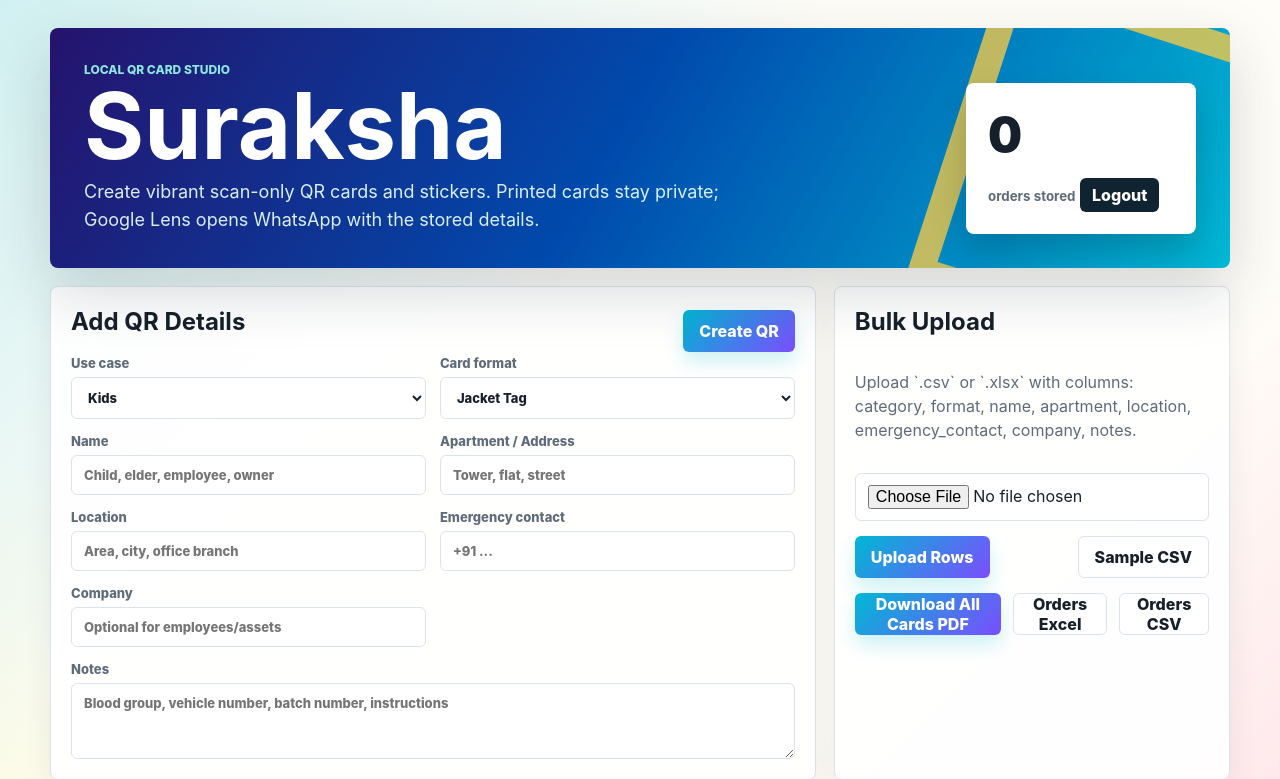
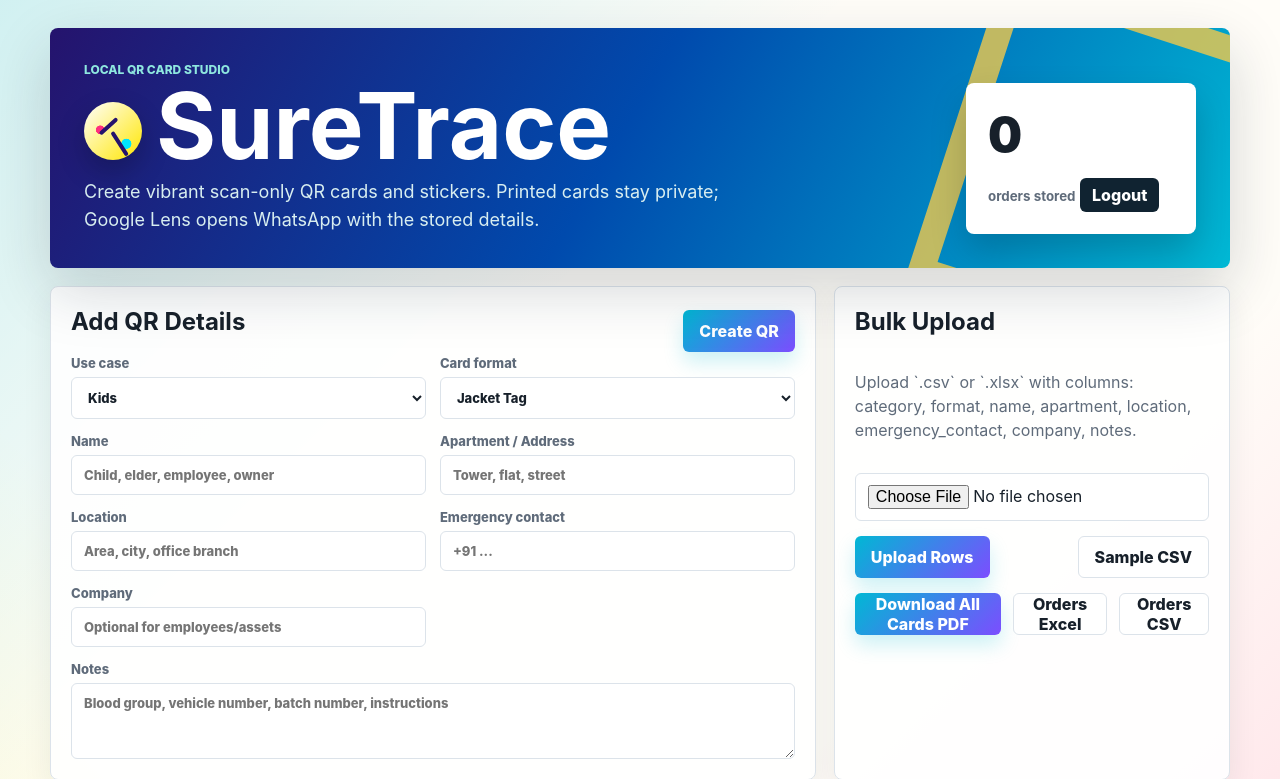
Before and after one commit to nathdiptanu/surakshaApp, a Flask app: page / in a window 1280 px wide. Shown: the top 779 px of the page. Run offline with Flask 3, Linux system fonts and the light colour scheme; the visitor is signed in with stand-in values (Sample User, id 1); data that the repository does not hold is empty.

Commit message:
Rename app to SureTrace and add category icons

```diff
--- a/app.py
+++ b/app.py
@@ -4,6 +4,7 @@
 import io
 import json
 import os
+import shutil
 import sqlite3
 from datetime import datetime
 from pathlib import Path
@@ -23,8 +24,10 @@
 
 ROOT = Path(__file__).resolve().parent
 DATA_DIR = ROOT / "data"
-DB_PATH = DATA_DIR / "suraksha.db"
-APP_NAME = "Suraksha"
+DB_PATH = DATA_DIR / "suretrace.db"
+LEGACY_DB_PATH = DATA_DIR / ("sura" + "ksha.db")
+APP_NAME = "SureTrace"
+APP_CODE_PREFIX = "SRT"
 CONFIG_PATH = ROOT / "instance" / "admin_credentials.json"
 
 CATEGORIES = {
@@ -67,13 +70,13 @@
 
 
 PRIVATE_CONFIG = load_private_config()
-ADMIN_USERNAME = os.environ.get("SURAKSHA_ADMIN_USERNAME") or PRIVATE_CONFIG.get("username")
-ADMIN_PASSWORD = os.environ.get("SURAKSHA_ADMIN_PASSWORD") or PRIVATE_CONFIG.get("password")
-CLEANUP_PASSWORD = os.environ.get("SURAKSHA_CLEANUP_PASSWORD") or PRIVATE_CONFIG.get("cleanup_password") or "bunty"
+ADMIN_USERNAME = os.environ.get("SURETRACE_ADMIN_USERNAME") or PRIVATE_CONFIG.get("username")
+ADMIN_PASSWORD = os.environ.get("SURETRACE_ADMIN_PASSWORD") or PRIVATE_CONFIG.get("password")
+CLEANUP_PASSWORD = os.environ.get("SURETRACE_CLEANUP_PASSWORD") or PRIVATE_CONFIG.get("cleanup_password") or "bunty"
 app.config["SECRET_KEY"] = (
-    os.environ.get("SURAKSHA_SECRET_KEY")
+    os.environ.get("SURETRACE_SECRET_KEY")
     or PRIVATE_CONFIG.get("secret_key")
-    or "suraksha-dev-session-change-before-hosting"
+    or "suretrace-dev-session-change-before-hosting"
 )
 
 
@@ -92,6 +95,8 @@
 
 def db() -> sqlite3.Connection:
     DATA_DIR.mkdir(exist_ok=True)
+    if LEGACY_DB_PATH.exists() and not DB_PATH.exists():
+        shutil.copy2(LEGACY_DB_PATH, DB_PATH)
     conn = sqlite3.connect(DB_PATH)
     conn.row_factory = sqlite3.Row
     return conn
@@ -161,7 +166,7 @@
 
 def whatsapp_message(record: dict) -> str:
     lines = [
-        "Suraksha QR scanned",
+        "SureTrace QR scanned",
         f"ID: {record.get('code', '')}",
         f"Use case: {CATEGORIES.get(record.get('category'), CATEGORIES['other'])['label']}",
         f"Name: {record.get('name', '')}",
@@ -198,7 +203,7 @@
     errors = validate_record(record)
     if errors:
         raise ValueError(", ".join(errors))
-    record["code"] = f"SRK-{datetime.now():%Y%m%d}-{uuid4().hex[:8].upper()}"
+    record["code"] = f"{APP_CODE_PREFIX}-{datetime.now():%Y%m%d}-{uuid4().hex[:8].upper()}"
     record["created_at"] = datetime.now().isoformat(timespec="seconds")
     with db() as conn:
         cur = conn.execute(
@@ -254,9 +259,11 @@
 
     pdf.setFillColor(colors.white)
     pdf.setFont("Helvetica-Bold", 13)
-    pdf.drawString(x + 5 * mm, y + height - 9 * mm, APP_NAME)
+    draw_pdf_logo(pdf, x + 5 * mm, y + height - 10.5 * mm, 6 * mm)
+    pdf.drawString(x + 13 * mm, y + height - 9 * mm, APP_NAME)
     pdf.setFont("Helvetica", 7)
     pdf.drawRightString(x + width - 5 * mm, y + height - 9 * mm, style["label"].upper())
+    draw_pdf_category_icon(pdf, record["category"], x + width - 13 * mm, y + height - 12.5 * mm, 5 * mm)
 
     qr_img = make_qr_image(record)
     qr_size = min(width * 0.43, height * 0.52)
@@ -292,6 +299,53 @@
         pdf.circle(x + width / 2, y + height / 2, width / 2, stroke=1, fill=0)
     else:
         pdf.roundRect(x, y, width, height, 8, stroke=1, fill=0)
+
+
+def draw_pdf_logo(pdf: canvas.Canvas, x: float, y: float, size: float) -> None:
+    pdf.saveState()
+    pdf.setFillColor(colors.white)
+    pdf.circle(x + size / 2, y + size / 2, size / 2, stroke=0, fill=1)
+    pdf.setStrokeColor(colors.HexColor("#25136d"))
+    pdf.setLineWidth(1.2)
+    pdf.line(x + size * 0.28, y + size * 0.46, x + size * 0.47, y + size * 0.28)
+    pdf.line(x + size * 0.47, y + size * 0.28, x + size * 0.74, y + size * 0.72)
+    pdf.setFillColor(colors.HexColor("#ff2f7d"))
+    pdf.circle(x + size * 0.28, y + size * 0.46, size * 0.09, stroke=0, fill=1)
+    pdf.setFillColor(colors.HexColor("#00b8d4"))
+    pdf.circle(x + size * 0.74, y + size * 0.72, size * 0.09, stroke=0, fill=1)
+    pdf.restoreState()
+
+
+def draw_pdf_category_icon(pdf: canvas.Canvas, category: str, x: float, y: float, size: float) -> None:
+    pdf.saveState()
+    pdf.setFillColor(colors.white)
+    pdf.roundRect(x, y, size, size, 2, stroke=0, fill=1)
+    pdf.setFillColor(colors.HexColor("#17202a"))
+    if category == "car":
+        pdf.roundRect(x + size * 0.18, y + size * 0.38, size * 0.64, size * 0.24, 2, stroke=0, fill=1)
+        pdf.rect(x + size * 0.32, y + size * 0.58, size * 0.28, size * 0.14, stroke=0, fill=1)
+        pdf.circle(x + size * 0.3, y + size * 0.32, size * 0.08, stroke=0, fill=1)
+        pdf.circle(x + size * 0.7, y + size * 0.32, size * 0.08, stroke=0, fill=1)
+    elif category == "bike":
+        pdf.circle(x + size * 0.28, y + size * 0.34, size * 0.11, stroke=1, fill=0)
+        pdf.circle(x + size * 0.72, y + size * 0.34, size * 0.11, stroke=1, fill=0)
+        pdf.line(x + size * 0.28, y + size * 0.34, x + size * 0.5, y + size * 0.55)
+        pdf.line(x + size * 0.5, y + size * 0.55, x + size * 0.72, y + size * 0.34)
+    elif category == "kids":
+        pdf.circle(x + size * 0.5, y + size * 0.62, size * 0.16, stroke=0, fill=1)
+        pdf.roundRect(x + size * 0.28, y + size * 0.2, size * 0.44, size * 0.28, 3, stroke=0, fill=1)
+    elif category == "elderly":
+        pdf.circle(x + size * 0.42, y + size * 0.66, size * 0.12, stroke=0, fill=1)
+        pdf.line(x + size * 0.42, y + size * 0.54, x + size * 0.42, y + size * 0.28)
+        pdf.line(x + size * 0.55, y + size * 0.5, x + size * 0.74, y + size * 0.2)
+    elif category == "employee":
+        pdf.roundRect(x + size * 0.25, y + size * 0.18, size * 0.5, size * 0.62, 2, stroke=1, fill=0)
+        pdf.circle(x + size * 0.5, y + size * 0.58, size * 0.09, stroke=0, fill=1)
+        pdf.rect(x + size * 0.37, y + size * 0.32, size * 0.26, size * 0.08, stroke=0, fill=1)
+    else:
+        pdf.circle(x + size * 0.5, y + size * 0.5, size * 0.2, stroke=1, fill=0)
+        pdf.line(x + size * 0.65, y + size * 0.35, x + size * 0.82, y + size * 0.18)
+    pdf.restoreState()
 
 
 def build_pdf(records: list[dict]) -> io.BytesIO:
@@ -407,7 +461,7 @@
         build_pdf(records),
         mimetype="application/pdf",
         as_attachment=True,
-        download_name=f"suraksha_qr_cards_{datetime.now():%Y%m%d_%H%M}.pdf",
+        download_name=f"suretrace_qr_cards_{datetime.now():%Y%m%d_%H%M}.pdf",
     )
 
 
@@ -421,7 +475,7 @@
     return Response(
         output.getvalue(),
         mimetype="text/csv",
-        headers={"Content-Disposition": "attachment; filename=suraksha_orders.csv"},
+        headers={"Content-Disposition": "attachment; filename=suretrace_orders.csv"},
     )
 
 
@@ -429,7 +483,7 @@
 def download_orders_xlsx():
     workbook = Workbook()
     sheet = workbook.active
-    sheet.title = "Suraksha Orders"
+    sheet.title = "SureTrace Orders"
     headers = ["id", "code", *FIELDS, "created_at"]
     sheet.append(headers)
     for record in get_records():
@@ -444,7 +498,7 @@
         output,
         mimetype="application/vnd.openxmlformats-officedocument.spreadsheetml.sheet",
         as_attachment=True,
-        download_name="suraksha_orders.xlsx",
+        download_name="suretrace_orders.xlsx",
     )
 
 
@@ -488,7 +542,7 @@
     return Response(
         sample.getvalue(),
         mimetype="text/csv",
-        headers={"Content-Disposition": "attachment; filename=suraksha_sample_upload.csv"},
+        headers={"Content-Disposition": "attachment; filename=suretrace_sample_upload.csv"},
     )
 
 
--- a/pythonanywhere_wsgi.py
+++ b/pythonanywhere_wsgi.py
@@ -2,7 +2,7 @@
 import sys
 
 
-project_home = os.path.expanduser("~/surakshaApp")
+project_home = os.path.expanduser("~/suretraceApp")
 if project_home not in sys.path:
     sys.path.insert(0, project_home)
 
--- a/static/app.js
+++ b/static/app.js
@@ -10,8 +10,8 @@
 const deleteModal = document.querySelector("#deleteModal");
 const deleteForm = document.querySelector("#deleteForm");
 const cancelDeleteBtn = document.querySelector("#cancelDeleteBtn");
-const categories = window.SURAKSHA_CATEGORIES;
-const formats = window.SURAKSHA_FORMATS;
+const categories = window.SURETRACE_CATEGORIES;
+const formats = window.SURETRACE_FORMATS;
 
 let records = [];
 let latestPreviewId = null;
@@ -56,6 +56,7 @@
   article.dataset.id = record.id;
   article.querySelector(".card-band").style.background = `linear-gradient(90deg, ${style.dark}, ${style.accent}, ${style.light})`;
   article.querySelector(".category").textContent = `${style.label} | ${format.label}`;
+  article.querySelector(".category-icon").classList.add(`icon-${record.category}`);
   article.querySelector(".qr-preview").src = `/qr/${record.id}.png`;
   article.querySelector(".code").textContent = record.code;
   cards.appendChild(item);
--- a/static/styles.css
+++ b/static/styles.css
@@ -266,6 +270,73 @@
   margin-bottom: 10px;
   font-size: clamp(48px, 8vw, 92px);
   line-height: .9;
+}
+
+.brand-title {
+  display: flex;
+  align-items: center;
+  gap: 14px;
+}
+
+.brand-title h1 {
+  margin-bottom: 10px;
+}
+
+.brand-logo {
+  position: relative;
+  flex: 0 0 auto;
+  width: 58px;
+  height: 58px;
+  border-radius: 50%;
+  background:
+    radial-gradient(circle at 28% 48%, #ff2f7d 0 8%, transparent 9%),
+    radial-gradient(circle at 73% 72%, #00e5ff 0 8%, transparent 9%),
+    linear-gradient(135deg, #fff, #ffe600);
+  box-shadow: 0 12px 28px rgba(0, 0, 0, .22);
+}
+
+.brand-logo::before,
+.brand-logo::after {
+  content: "";
+  position: absolute;
+  height: 4px;
+  border-radius: 999px;
+  background: #25136d;
+  transform-origin: left center;
+}
+
+.brand-logo::before {
+  width: 23px;
+  left: 16px;
+  top: 30px;
+  transform: rotate(-42deg);
+}
+
+.brand-logo::after {
+  width: 28px;
+  left: 28px;
+  top: 28px;
+  transform: rotate(57deg);
+}
+
+.brand-logo.mini {
+  width: 28px;
+  height: 28px;
+  box-shadow: none;
+}
+
+.brand-logo.mini::before {
+  width: 12px;
+  left: 8px;
+  top: 15px;
+  height: 2px;
+}
+
+.brand-logo.mini::after {
+  width: 14px;
+  left: 14px;
+  top: 14px;
+  height: 2px;
 }
 
 .hero-copy {
--- a/templates/index.html
+++ b/templates/index.html
@@ -3,15 +3,18 @@
   <head>
     <meta charset="utf-8">
     <meta name="viewport" content="width=device-width, initial-scale=1">
-    <title>Suraksha QR Card Generator</title>
-    <link rel="stylesheet" href="{{ url_for('static', filename='styles.css', v='20260428-login-spacing') }}">
+    <title>SureTrace QR Card Generator</title>
+    <link rel="stylesheet" href="{{ url_for('static', filename='styles.css', v='20260428-suretrace-icons') }}">
   </head>
   <body>
     <main class="shell">
       <section class="hero">
         <div>
           <p class="eyebrow">Local QR card studio</p>
-          <h1>Suraksha</h1>
+          <div class="brand-title">
+            <span class="brand-logo" aria-hidden="true"></span>
+            <h1>SureTrace</h1>
+          </div>
           <p class="hero-copy">Create vibrant scan-only QR cards and stickers. Printed cards stay private; Google Lens opens WhatsApp with the stored details.</p>
         </div>
         <div class="stats">
@@ -120,14 +123,18 @@
     <template id="cardTemplate">
       <article class="qr-card">
         <div class="card-band">
-          <strong>Suraksha</strong>
+          <div class="card-brand">
+            <span class="brand-logo mini" aria-hidden="true"></span>
+            <strong>SureTrace</strong>
+          </div>
           <span class="category"></span>
+          <span class="category-icon" aria-hidden="true"></span>
         </div>
         <div class="card-body">
           <img class="qr-preview" alt="QR code preview">
           <div>
             <h3>Scan for details</h3>
-            <p class="meta">Opens WhatsApp with the stored Suraksha information.</p>
+            <p class="meta">Opens WhatsApp with the stored SureTrace information.</p>
             <p class="code"></p>
           </div>
         </div>
@@ -137,7 +144,7 @@
     <div id="deleteModal" class="modal-backdrop" hidden>
       <form id="deleteForm" class="danger-modal">
         <h2>Delete all order history?</h2>
-        <p>This will permanently remove every stored Suraksha order from this local database.</p>
+        <p>This will permanently remove every stored SureTrace order from this local database.</p>
         <label>Cleanup password
           <input id="cleanupPassword" name="password" type="password" autocomplete="off" required placeholder="Enter password">
         </label>
@@ -149,8 +156,8 @@
     </div>
 
     <script>
-      window.SURAKSHA_CATEGORIES = {{ categories | tojson }};
-      window.SURAKSHA_FORMATS = {{ formats | tojson }};
+      window.SURETRACE_CATEGORIES = {{ categories | tojson }};
+      window.SURETRACE_FORMATS = {{ formats | tojson }};
     </script>
     <script src="{{ url_for('static', filename='app.js') }}"></script>
   </body>
```
Also changed, not shown: other parts of static/styles.css (+164 -0 lines), templates/login.html (+7 -4 lines), README.md.
